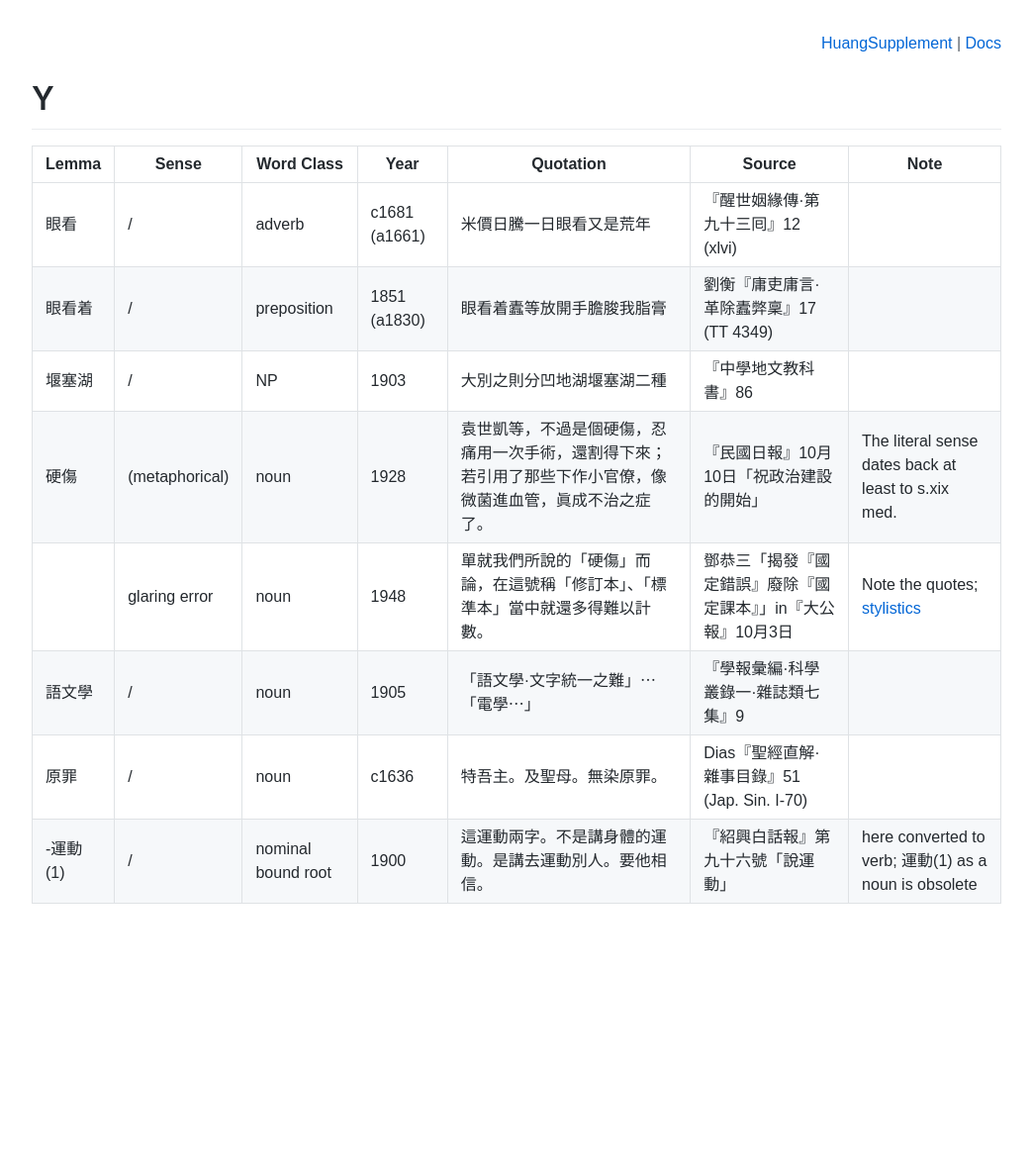
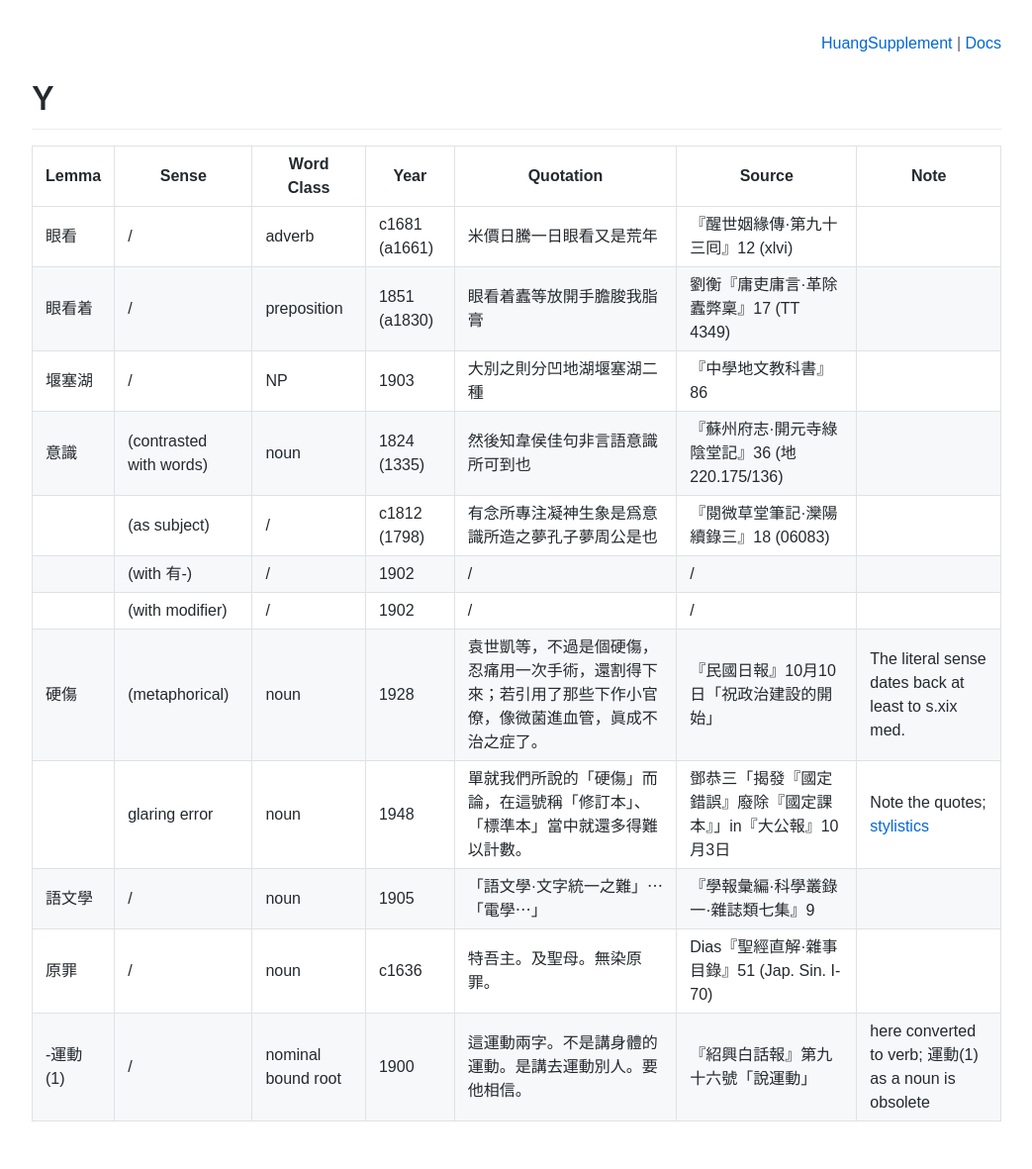
Before and after one commit to t18d/HuangSupplement, a Jekyll site: the page built from build/y.md, in a window 1280 px wide. Shown: the whole page at 99% size, without its empty margins (118-1161 px from the left). Built offline with Jekyll 4.4.1, drawn with Linux system fonts in a browser that asks for light colours; some web fonts are replaced; before the commit the page ends 961 px from its top, so only the background shows below that.

Commit message:
Antedate 意識 潛意識

```diff
--- a/build/y.md
+++ b/build/y.md
@@ -18,6 +18,10 @@ Lemma|Sense|Word Class|Year|Quotation|Source|Note|
 眼看|/|adverb|c1681 (a1661)|米價日騰一日眼看又是荒年|『醒世姻緣傳·第九十三囘』12 (xlvi)||
 眼看着|/|preposition|1851 (a1830)|眼看着蠹等放開手膽脧我脂膏|劉衡『庸吏庸言·革除蠹弊稟』17 (TT 4349)||
 堰塞湖|/|NP|1903|大別之則分凹地湖堰塞湖二種|『中學地文教科書』86||
+意識|(contrasted with words)|noun|1824 (1335)|然後知韋侯佳句非言語意識所可到也|『蘇州府志·開元寺綠陰堂記』36 (地220.175/136)||
+|(as subject)|/|c1812 (1798)|有念所專注凝神生象是爲意識所造之夢孔子夢周公是也|『閱微草堂筆記·灤陽續錄三』18 (06083)||
+|(with 有-)|/|1902|/|/||
+|(with modifier)|/|1902|/|/||
 硬傷|(metaphorical)|noun|1928|袁世凱等，不過是個硬傷，忍痛用一次手術，還割得下來；若引用了那些下作小官僚，像微菌進血管，眞成不治之症了。|『民國日報』10月10日「祝政治建設的開始」|The literal sense dates back at least to s.xix med.|
 |glaring error|noun|1948|單就我們所說的「硬傷」而論，在這號稱「修訂本」、「標準本」當中就還多得難以計數。|鄧恭三「揭發『國定錯誤』廢除『國定課本』」in『大公報』10月3日|Note the quotes; [stylistics](https://t18d.github.io/HuangSupplement/style/#:~:text=硬傷)|
 語文學|/|noun|1905|「語文學·文字統一之難」⋯「電學⋯」|『學報彙編·科學叢錄一·雜誌類七集』9||
--- a/dict/q.csv
+++ b/dict/q.csv
@@ -16,6 +16,7 @@ Lemma,Sense,Word Class,Year,Quotation,Source,Note
 潛伏期(1),/,noun,1905,其初為病之潛伏期,湖北學務處『倫理學·課外餘談』34,
 前景,/,noun,1867,Foreground 前地 … 前景,Lobscheid『英華字典』s.v. Foreground,
 前述,/,adjective,1880,如前述江西某委員信役濫刑,『申報』4月27日「論惡役殃民」,also in Japanese: 1877 (Nikkoku); [stylistics](https://t18d.github.io/HuangSupplement/style/#:~:text=前述)
+潛意識,/,noun,1918,此羣體之得生活。不外由於各個細胞能服從在潛意識而活動故也。,『大公報』10月25日「心靈研究之進境」,
 鉗子,/,noun,1848,鉗子⋯小鉗子,"Medhurst, _English and Chinese Dictionary_, s.v. Pliers",
 槍刺,/,noun,1903,「趕造槍刺」,『北洋官報』第一百四十八冊,
 槍彈,/,noun,s.xvii,受數百槍彈從脅穿透,『行在陽秋·下』,
--- a/dict/y.csv
+++ b/dict/y.csv
@@ -2,6 +2,10 @@ Lemma,Sense,Word Class,Year,Quotation,Source,Note
 眼看,/,adverb,c1681 (a1661),米價日騰一日眼看又是荒年,『醒世姻緣傳·第九十三囘』12 (xlvi),
 眼看着,/,preposition,1851 (a1830),眼看着蠹等放開手膽脧我脂膏,劉衡『庸吏庸言·革除蠹弊稟』17 (TT 4349),
 堰塞湖,/,NP,1903,大別之則分凹地湖堰塞湖二種,『中學地文教科書』86,
+意識,(contrasted with words),noun,1824 (1335),然後知韋侯佳句非言語意識所可到也,『蘇州府志·開元寺綠陰堂記』36 (地220.175/136),
+,(as subject),/,c1812 (1798),有念所專注凝神生象是爲意識所造之夢孔子夢周公是也,『閱微草堂筆記·灤陽續錄三』18 (06083),
+,(with 有-),/,1902,/,/,
+,(with modifier),/,1902,/,/,
 硬傷,(metaphorical),noun,1928,袁世凱等，不過是個硬傷，忍痛用一次手術，還割得下來；若引用了那些下作小官僚，像微菌進血管，眞成不治之症了。,『民國日報』10月10日「祝政治建設的開始」,The literal sense dates back at least to s.xix med.
 ,glaring error,noun,1948,單就我們所說的「硬傷」而論，在這號稱「修訂本」、「標準本」當中就還多得難以計數。,鄧恭三「揭發『國定錯誤』廢除『國定課本』」in『大公報』10月3日,Note the quotes; [stylistics](https://t18d.github.io/HuangSupplement/style/#:~:text=硬傷)
 語文學,/,noun,1905,「語文學·文字統一之難」⋯「電學⋯」,『學報彙編·科學叢錄一·雜誌類七集』9,
```
Also changed, not shown: other parts of build/y.md (+1 -1 lines), README.md (+3 -3 lines), build/q.md (+2 -1 lines).
